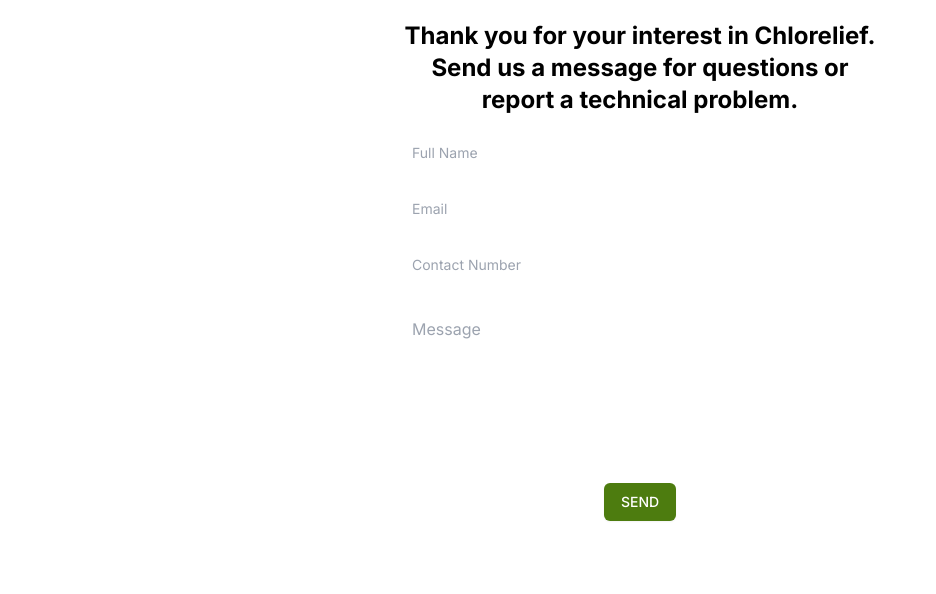
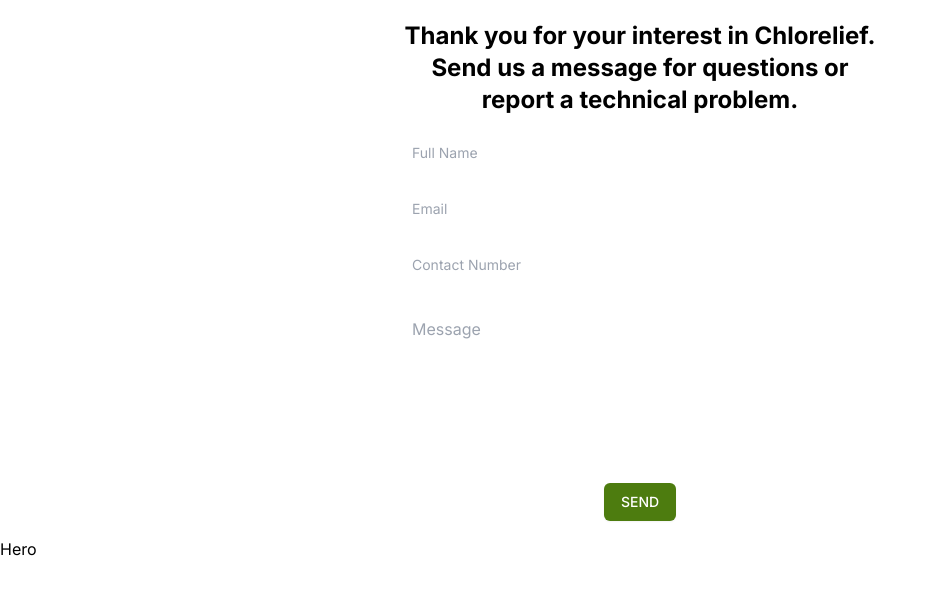
Before and after one commit to Zeff01/Apexpointv2, a Next.js app: page /chlorelief in a window 1280 px wide. Shown: the top 594 px of the page, without its empty margins (0-936 px from the left). Built offline with nearby package versions, Linux system fonts and the light colour scheme.

Commit message:
Initial for hero page

```diff
--- /dev/null
+++ b/app/chlorelief/components/Hero/hero.tsx
@@ -0,0 +1,13 @@
+
+
+
+
+
+
+export default function Hero(){
+
+    return(
+        <h1>Hero</h1>
+    )
+
+}
--- a/app/chlorelief/page.tsx
+++ b/app/chlorelief/page.tsx
@@ -1,9 +1,14 @@
 import React from 'react'
 
 import Contacts from './components/Contacts'
+import Hero from './components/Hero/hero'
 
 export default function page() {
   return (
+    <>
+
     <Contacts />
+    <Hero />
+    </>
   )
 }
```
Also changed, not shown: app/chlorelief/components/Product/product.tsx (added).
